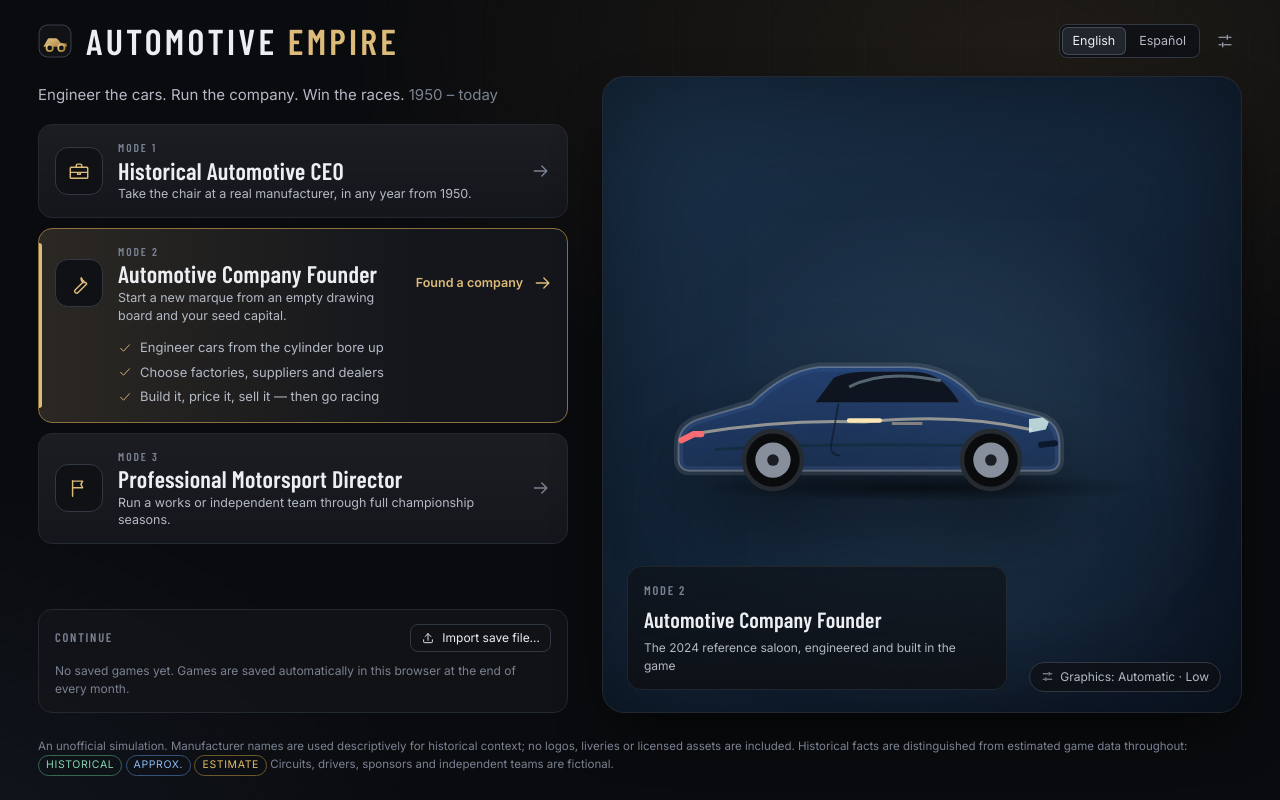
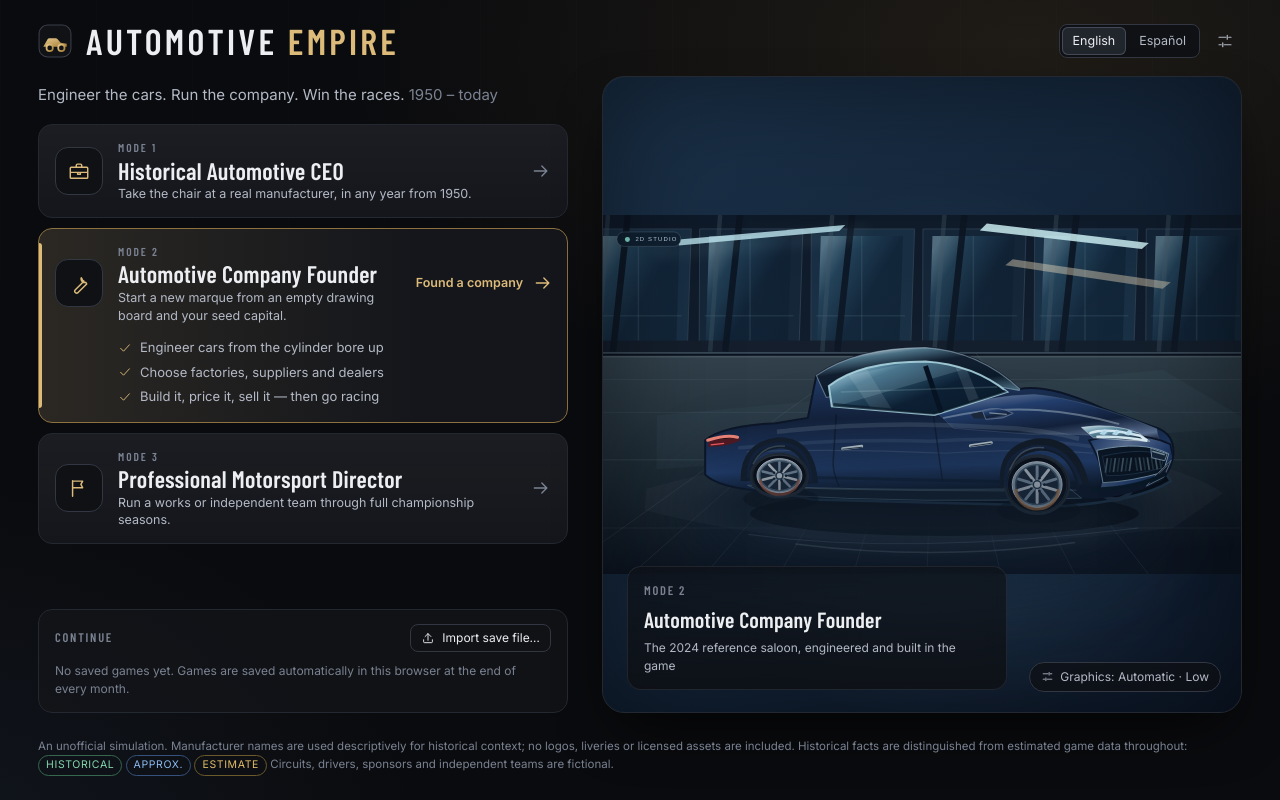
Before and after one commit to tobiaspla6-svg/AutomotiveEmpire, a React (Vite) app: page / in a window 1280 px wide. Built offline with nearby package versions, Linux system fonts and the light colour scheme.

Commit message:
feat(menu): replace flat 2D poster with detailed studio and 3/4 car illustration

```diff
--- a/src/ui/MainMenu.tsx
+++ b/src/ui/MainMenu.tsx
@@ -9,6 +9,7 @@ import { importFromFile, loadSlot, localSaves, type SaveMeta } from '../store/sa
 import { useGraphics } from '../three/quality';
 import { Emblem, Icon, type IconName } from './ds/icons';
 import { CarPoster, type PosterKind } from './ds/poster';
+import { HeroShowroom2D } from './art2d/HeroShowroom2D';
 import { LanguageSwitch } from './LanguageSwitch';
 import { SettingsButton, SettingsDialog } from './SettingsDialog';
 
@@ -99,7 +100,9 @@ export function MainMenu() {
         <div className="menu2-right">
           <div className="showroom">
             <div className="showroom-view ae2d-showroom-poster" data-3d="off">
-              <CarPoster kind={m.poster} color={m.color} label={t(mk(mode, 'car'))} className="poster-hero" />
+              {mode === 'motorsport'
+                ? <CarPoster kind={m.poster} color={m.color} label={t(mk(mode, 'car'))} className="poster-hero" />
+                : <HeroShowroom2D color={m.color} body={mode === 'ceo' ? 'coupe' : 'sedan'} label={t(mk(mode, 'car'))} />}
             </div>
             <div className="showroom-cap">
               <span className="eyebrow">{t('menu.mode', { n: MODES.findIndex((x) => x.id === mode) + 1 })}</span>
```
